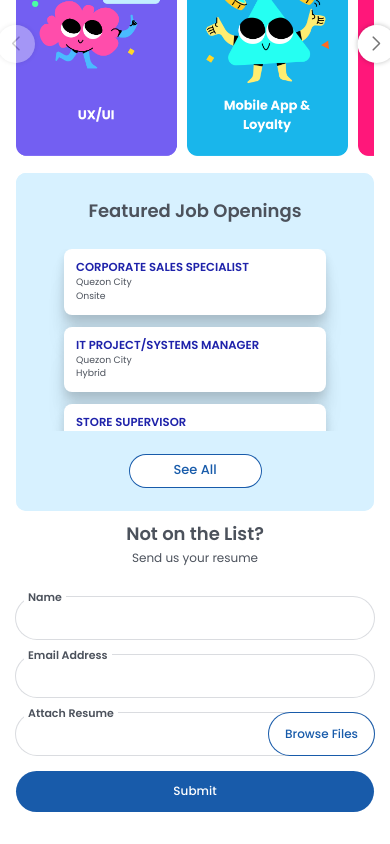
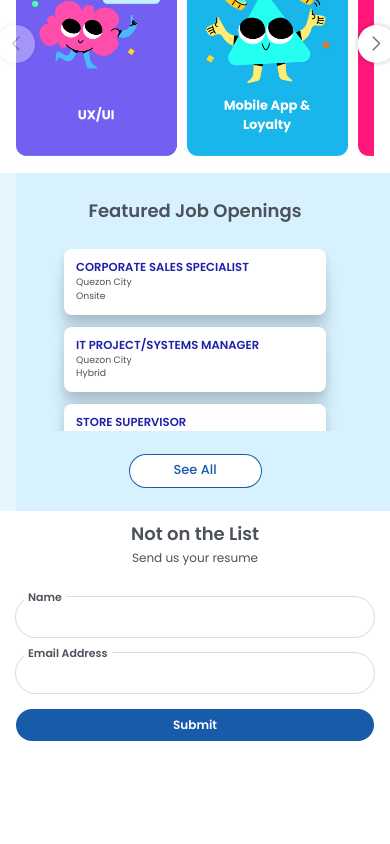
Before and after one commit to nnerb/abenson_landpage, a React (Vite) app: page / in a window 390 px wide. Shown: the part 1128-1972 px from the top of the page. After the commit the page ends 1901 px from the top, so only its background shows below. Built offline with nearby package versions, Linux system fonts and the light colour scheme.

Commit message:
Revert "add mobile and desktop vector in job openings and create form"
This reverts commit ddeec1c097ffdeb267c854786d2009ba08f06e46.

```diff
--- a/src/App.jsx
+++ b/src/App.jsx
@@ -28,9 +28,7 @@ function App() {
         <JoinUs />
         <Teams />
       </div>
-      <div className="px-4 custom-md:px-0 w-full">
-        <JobOpenings />
-      </div>
+      <JobOpenings />
       <div
         className="flex flex-col gap-4 md:gap-10 px-4 lg:px-[30px]
         mb-4 md:mb-10 w-full mx-auto max-w-[1300px]"
--- a/src/components/form.jsx
+++ b/src/components/form.jsx
@@ -1,11 +1,8 @@
 import { useForm } from "react-hook-form";
 import { z } from "zod";
 import { zodResolver } from "@hookform/resolvers/zod";
-import { useState } from "react";
 
 const Form = () => {
-
-  const [fileName, setFileName] = useState("");
   // Define the Zod schema
   const schema = z.object({
     name: z
@@ -13,9 +10,7 @@ const Form = () => {
       .min(3, { message: "Name must be at least 3 characters long" }),
     email: z
       .string()
-      .email({ message: "Invalid email" }),
-    resume: z.instanceof(FileList)
-      .refine((files) => files.length > 0, { message: "Please attach your resume" }),
+      .email({ message: "Invalid email" })
   });
 
   const {
@@ -23,67 +18,46 @@ const Form = () => {
     handleSubmit,
     formState: { errors },
   } = useForm({
-    resolver: zodResolver(schema),
-  })
+    resolver: zodResolver(schema), // Use Zod for validation
+  });
 
   const onSubmit = (data) => {
-    console.log("Form submitted: ", data)
-  }
-
-  const handleFileChange = (e) => {
-    if (e.target.files.length > 0) {
-      setFileName(e.target.files[0].name);
-    }
+    console.log("Form submitted:", data);
   };
 
   return (
     <section className="py-4 flex flex-col items-center gap-[30px] text-primary-gray">
       <div className="w-full flex flex-col items-center gap-2 max-w-[280px] px-6">
-        <h1 className="text-lg font-poppins-semibold vertical-trim">Not on the List?</h1>
+        <h1 className="text-lg font-poppins-semibold vertical-trim">Not on the List</h1>
         <p className="text-xs leading-[18px]">Send us your resume</p>
       </div>
-      <form className="w-full flex flex-col gap-4" onSubmit={handleSubmit(onSubmit)} autoComplete="off">
+      <form className="w-full flex flex-col gap-4" onSubmit={handleSubmit(onSubmit)}>
         {/* Name Field */}
         <div className="relative">
           <input
             type="text"
             {...register("name")}
-            className={`
-              px-[14px] py-3 rounded-[28px] text-xs outline-none
-              appearance-none ring-1 peer w-full leading-[18px]
-              ${ errors.name
-                ? `ring-error text-error`
-                :`ring-primary-bg-gray-hover focus:ring-primary-button`
-              }
-            `}
+            className={`px-[14px] py-3 rounded-[28px] text-xs outline-none appearance-none ring-1 peer w-full ${
+              errors.name ? "ring-error text-error" : "ring-primary-bg-gray-hover focus:ring-primary-button"
+            }`}
           />
           <label
-            className={`
-              absolute top-0 left-0 -translate-y-[7px] translate-x-2
-              bg-white text-[11px] leading-[14.3px] font-poppins-semibold px-1 transition-colors
-              ${ errors.name
-                ? "text-error"
-                : "peer-focus:text-primary-button"
-              }
-            `}
+            className={`absolute top-0 left-0 -translate-y-[7px] translate-x-2 bg-white text-[11px] leading-[14.3px] font-poppins-semibold px-1 transition-colors ${
+              errors.name ? "text-error" : "peer-focus:text-primary-button"
+            }`}
           >
             Name
           </label>
-          {errors.name &&
-            <p className="text-error text-[11px] leading-[12.54px] px-[14px] mt-[2px]">
-              {errors.name.message}
-            </p>
-          }
+          {errors.name && <p className="text-error text-[10px] mt-1 ml-3">{errors.name.message}</p>}
         </div>
 
         {/* Email Field */}
         <div className="relative">
           <input
-            type="text"
             {...register("email")}
             className={`
               px-[14px] py-3 rounded-[28px] text-xs outline-none
-              appearance-none ring-1 peer w-full leading-[18px]
+              appearance-none ring-1 peer w-full
               ${ errors.email
                 ? `ring-error text-error`
                 :`ring-primary-bg-gray-hover focus:ring-primary-button`
@@ -91,70 +65,21 @@ const Form = () => {
             `}
           />
           <label
-            className={`
-              absolute top-0 left-0 -translate-y-[7px] translate-x-2
+            className={`absolute top-0 left-0 -translate-y-[7px] translate-x-2
               bg-white text-[11px] leading-[14.3px] font-poppins-semibold px-1 transition-colors
-              ${ errors.email
-                ? "text-error"
-                : "peer-focus:text-primary-button"
-              }
-            `}
+              ${ errors.email ? "text-error" : "peer-focus:text-primary-button"}`
+            }
           >
             Email Address
           </label>
-          {errors.email &&
-            <p className="text-error text-[11px] leading-[12.54px] px-[14px] mt-[2px]">
-              {errors.email.message}
-            </p>
-          }
-        </div>
-
-        {/* Resume Field */}
-        <div className="relative flex items-center">
-          <input
-            type="text"
-            value={fileName}
-            readOnly
-            className={`
-              flex-grow px-[14px] py-3 rounded-full text-xs outline-none
-              appearance-none ring-1 leading-[18px]
-              ${errors.resume ? "ring-error text-error" : "ring-primary-bg-gray-hover focus:ring-primary-button"}
-            `}
-          />
-          <label
-            className={`
-              absolute top-0 left-0 -translate-y-[7px] translate-x-2
-              bg-white text-[11px] leading-[14.3px] font-poppins-semibold px-1 transition-colors
-
-            `}
-          >Attach Resume</label>
-          <label
-            className={`
-              absolute right-0 text-primary-button text-xs font-poppins-medium cursor-pointer
-              py-[13px] px-4 rounded-full flex-shrink-0 ring-1
-              ${errors.resume ? "ring-error" : "ring-primary-button"}
-            `}
-          >
-            Browse Files
-            <input
-              type="file"
-              {...register("resume")}
-              onChange={handleFileChange}
-              className="hidden"
-            />
-          </label>
-          {errors.resume && (
-            <p className="text-error text-[11px] leading-[12.54px] px-[14px] mt-[2px]">
-              {errors.resume.message}
-            </p>
-          )}
+          {errors.email && <p className="text-error text-[11px] leading-[12.54px]">{errors.email.message}</p>}
         </div>
 
         {/* Submit Button */}
         <button
           type="submit"
-          className="bg-primary-button text-[13px] leading-[14.82px]
-          text-white py-[13.5px] px-6 rounded-full font-poppins-medium text-xs"
+          className="bg-primary-button text-white py-2 px-6
+          rounded-[28px] font-poppins-semibold text-xs"
         >
           Submit
         </button>
--- a/src/components/job-openings/job-openings.jsx
+++ b/src/components/job-openings/job-openings.jsx
@@ -1,6 +1,5 @@
 import { useState, useEffect } from "react";
-import DesktopVector from "./svg/desktop-vector";
-import MobileVector from "./svg/mobile-vector";
+import Vector from "./svg/vector";
 
 const JobOpenings = () => {
   const jobOpeningsData = [
@@ -15,36 +14,27 @@ const JobOpenings = () => {
 
   const [showAll, setShowAll] = useState(false)
   const [visibleItems, setVisibleItems] = useState(3)
-  const [currentWidth, setCurrentWidth] = useState(window.innerWidth)
 
-
+  const updateVisibleItems = () => {
+    const width = window.innerWidth;
+    if (width >= 1024) {
+      setVisibleItems(6)
+    } else if (width >= 641) {
+      setVisibleItems(4)
+    } else {
+      setVisibleItems(3)
+    }
+  };
 
   // Update the visible items count when the screen is resized
   useEffect(() => {
-    const handleResize = () => {
-      setCurrentWidth(window.innerWidth)
-    }
-
-    const updateVisibleItems = () => {
-
-      if (currentWidth >= 1024) {
-        setVisibleItems(6)
-      } else if (currentWidth >= 641) {
-        setVisibleItems(4)
-      } else {
-        setVisibleItems(3)
-      }
-    };
-
     updateVisibleItems();
     window.addEventListener("resize", updateVisibleItems)
-    window.addEventListener("resize", handleResize)
 
     return () => {
       window.removeEventListener("resize", updateVisibleItems)
-      window.removeEventListener("resize", handleResize)
     };
-  }, [currentWidth]);
+  }, []);
 
 
   const toggleShowAll = () => setShowAll(prev => !prev);
@@ -53,17 +43,14 @@ const JobOpenings = () => {
   return (
     <section
       className="relative w-full bg-secondary-blue
-      text-primary-gray z-10 overflow-hidden rounded-[10px]"
+      text-primary-gray px-4 md:px-0 z-10 overflow-hidden"
     >
-      <MobileVector />
-      {currentWidth >= 360 ? <DesktopVector/> : <MobileVector/>}
+      <Vector />
       <div
         className="py-6 px-4 lg:px-[30px] lg:py-[50px] rounded-secondary
          lg:gap-10 flex flex-col !z-100 items-center justify-center w-full gap-6 z-20"
       >
-        <h1 className="text-lg font-poppins-semibold custom-md:text-[28px] md:leading-[36px]">
-          Featured Job Openings
-        </h1>
+        <h1 className="text-lg font-poppins-semibold custom-md:text-[28px] md:leading-[36px]">Featured Job Openings</h1>
 
         {/* Grid with responsive columns */}
         <div
--- a/src/components/job-openings/svg/mobile-vector.jsx
+++ /dev/null
@@ -1,10 +0,0 @@
-const MobileVector = () => {
-  return (
-    <svg className="absolute -z-10 inset-0" width="328" height="287" viewBox="0 0 328 287" fill="none" xmlns="http://www.w3.org/2000/svg">
-      <path d="M-31.95 -11.3336L853.066 2.02736L873.979 73.7697L880.369 164.682C880.369 164.682 729.332 315.138 529.209 234.391C329.085 153.645 -20.1325 292.46 -111.825 285.802C-205.819 278.976 -57.2195 73.7697 -57.2195 73.7697L-31.95 -11.3336Z" fill="#D7F1FF"/>
-    </svg>
-
-   );
-}
-
-export default MobileVector;
--- a/src/components/job-openings/svg/desktop-vector.jsx
+++ b/src/components/job-openings/svg/vector.jsx
@@ -1,9 +1,10 @@
-const DesktopVector = () => {
+const Vector = () => {
   return (
-    <svg className="absolute inset-0 -z-10"width="1440" height="492" viewBox="0 0 1440 492" fill="none" xmlns="http://www.w3.org/2000/svg">
+    <svg className="absolute -z-10"width="1440" height="492" viewBox="0 0 1440 492" fill="none" xmlns="http://www.w3.org/2000/svg">
       <path d="M-55.0002 -20L1468.5 3L1504.5 126.5L1515.5 283C1515.5 283 1255.5 542 911 403C566.5 264 -34.6571 502.962 -192.5 491.5C-354.305 479.75 -98.5001 126.5 -98.5001 126.5L-55.0002 -20Z" fill="#D7F1FF"/>
     </svg>
+
    );
 }
 
-export default DesktopVector;
+export default Vector;
```
